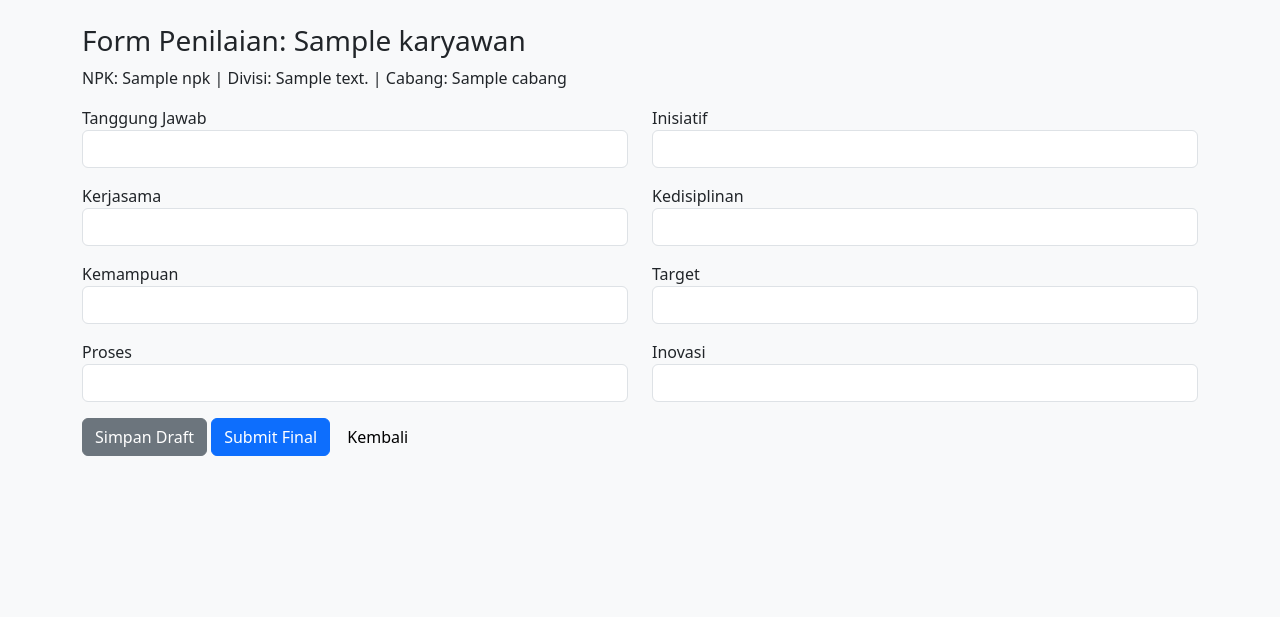
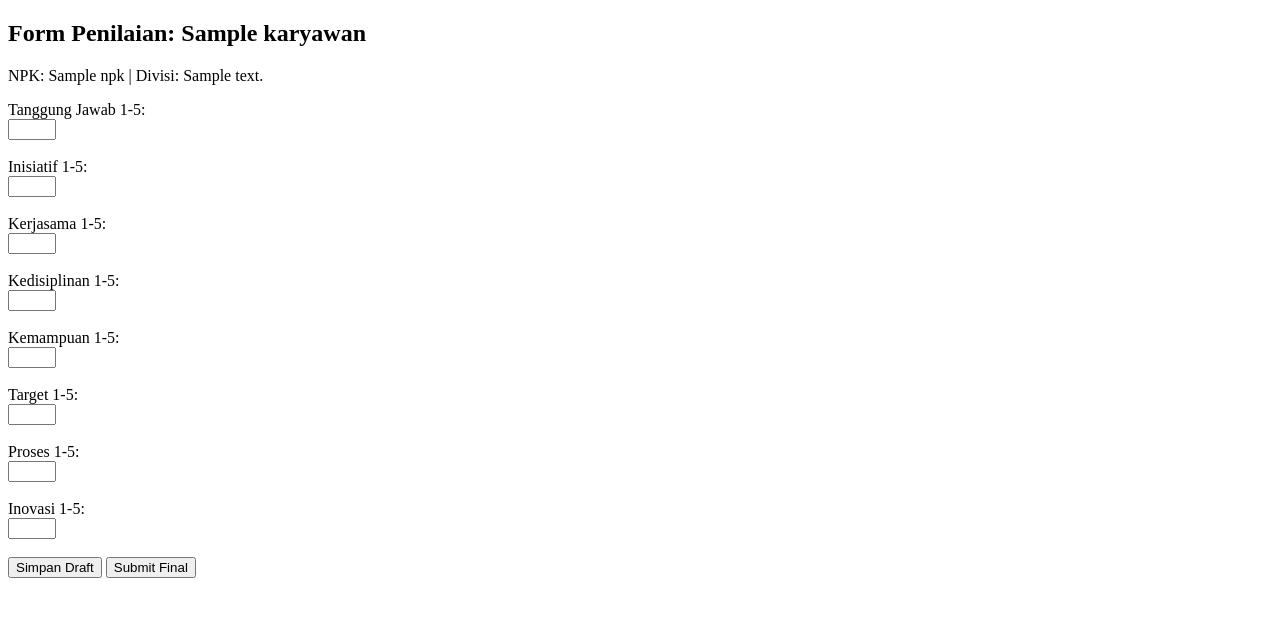
Before and after one commit to Darkchritz/penilaian-sjam, a Flask app: template templates/form_penilaian.html in a window 1280 px wide. Shown: the top 617 px of the page. Run offline with Flask 3, Linux system fonts and the light colour scheme; the template is opened without the code that fills it: most values are stand-ins (such as "Sample title", 1, 10 or a date in 2020); parts of the project's set-up code (start-up, migrations or seed data) failed here and were passed over; some libraries are stand-ins or nearby versions.

Commit message:
Update form_penilaian.html

```diff
--- a/templates/form_penilaian.html
+++ b/templates/form_penilaian.html
@@ -1,56 +1,42 @@
 <!DOCTYPE html>
 <html>
 <head>
-    <title>Penilaian SJAM</title>
-    <link href="https://cdn.jsdelivr.net/npm/bootstrap@5.3.0/dist/css/bootstrap.min.css" rel="stylesheet">
+    <title>Form Penilaian</title>
+    <meta name="viewport" content="width=device-width, initial-scale=1">
 </head>
-<body class="bg-light">
-<div class="container mt-4">
-    <h3>Form Penilaian: {{ karyawan.nama }}</h3>
-    <p>NPK: {{ karyawan.npk }} | Divisi: {{ karyawan.divisi }} | Cabang: {{ karyawan.cabang }}</p>
+<body>
+    <h2>Form Penilaian: {{ karyawan.nama }}</h2>
+    <p>NPK: {{ karyawan.npk }} | Divisi: {{ karyawan.divisi }}</p>
 
     <form method="POST" action="/submit_nilai">
         <input type="hidden" name="npk" value="{{ karyawan.npk }}">
 
-        <div class="row">
-            <div class="col-md-6 mb-3">
-                <label>Tanggung Jawab</label>
-                <input type="number" name="tanggung_jawab" class="form-control" min="1" max="5" value="{{ draft.tanggung_jawab or '' }}" required>
-            </div>
-            <div class="col-md-6 mb-3">
-                <label>Inisiatif</label>
-                <input type="number" name="inisiatif" class="form-control" min="1" max="5" value="{{ draft.inisiatif or '' }}" required>
-            </div>
-            <div class="col-md-6 mb-3">
-                <label>Kerjasama</label>
-                <input type="number" name="kerjasama" class="form-control" min="1" max="5" value="{{ draft.kerjasama or '' }}" required>
-            </div>
-            <div class="col-md-6 mb-3">
-                <label>Kedisiplinan</label>
-                <input type="number" name="kedisiplinan" class="form-control" min="1" max="5" value="{{ draft.kedisiplinan or '' }}" required>
-            </div>
-            <div class="col-md-6 mb-3">
-                <label>Kemampuan</label>
-                <input type="number" name="kemampuan" class="form-control" min="1" max="5" value="{{ draft.kemampuan or '' }}" required>
-            </div>
-            <div class="col-md-6 mb-3">
-                <label>Target</label>
-                <input type="number" name="target" class="form-control" min="1" max="5" value="{{ draft.target or '' }}" required>
-            </div>
-            <div class="col-md-6 mb-3">
-                <label>Proses</label>
-                <input type="number" name="proses" class="form-control" min="1" max="5" value="{{ draft.proses or '' }}" required>
-            </div>
-            <div class="col-md-6 mb-3">
-                <label>Inovasi</label>
-                <input type="number" name="inovasi" class="form-control" min="1" max="5" value="{{ draft.inovasi or '' }}" required>
-            </div>
-        </div>
+        <label>Tanggung Jawab 1-5:</label><br>
+        <input type="number" name="tanggung_jawab" min="1" max="5" required value="{{ draft.tanggung_jawab if draft else '' }}"><br><br>
 
-        <button type="submit" name="action" value="draft" class="btn btn-secondary">Simpan Draft</button>
-        <button type="submit" name="action" value="final" class="btn btn-primary">Submit Final</button>
-        <a href="/dashboard" class="btn btn-light">Kembali</a>
+        <label>Inisiatif 1-5:</label><br>
+        <input type="number" name="inisiatif" min="1" max="5" required value="{{ draft.inisiatif if draft else '' }}"><br><br>
+
+        <label>Kerjasama 1-5:</label><br>
+        <input type="number" name="kerjasama" min="1" max="5" required value="{{ draft.kerjasama if draft else '' }}"><br><br>
+
+        <label>Kedisiplinan 1-5:</label><br>
+        <input type="number" name="kedisiplinan" min="1" max="5" required value="{{ draft.kedisiplinan if draft else '' }}"><br><br>
+
+        <label>Kemampuan 1-5:</label><br>
+        <input type="number" name="kemampuan" min="1" max="5" required value="{{ draft.kemampuan if draft else '' }}"><br><br>
+
+        <label>Target 1-5:</label><br>
+        <input type="number" name="target" min="1" max="5" required value="{{ draft.target if draft else '' }}"><br><br>
+
+        <label>Proses 1-5:</label><br>
+        <input type="number" name="proses" min="1" max="5" required value="{{ draft.proses if draft else '' }}"><br><br>
+
+        <label>Inovasi 1-5:</label><br>
+        <input type="number" name="inovasi" min="1" max="5" required value="{{ draft.inovasi if draft else '' }}"><br><br>
+
+        <button type="submit" name="action" value="draft">Simpan Draft</button>
+        <button type="submit" name="action" value="final">Submit Final</button>
     </form>
-</div>
 </body>
 </html>
```
